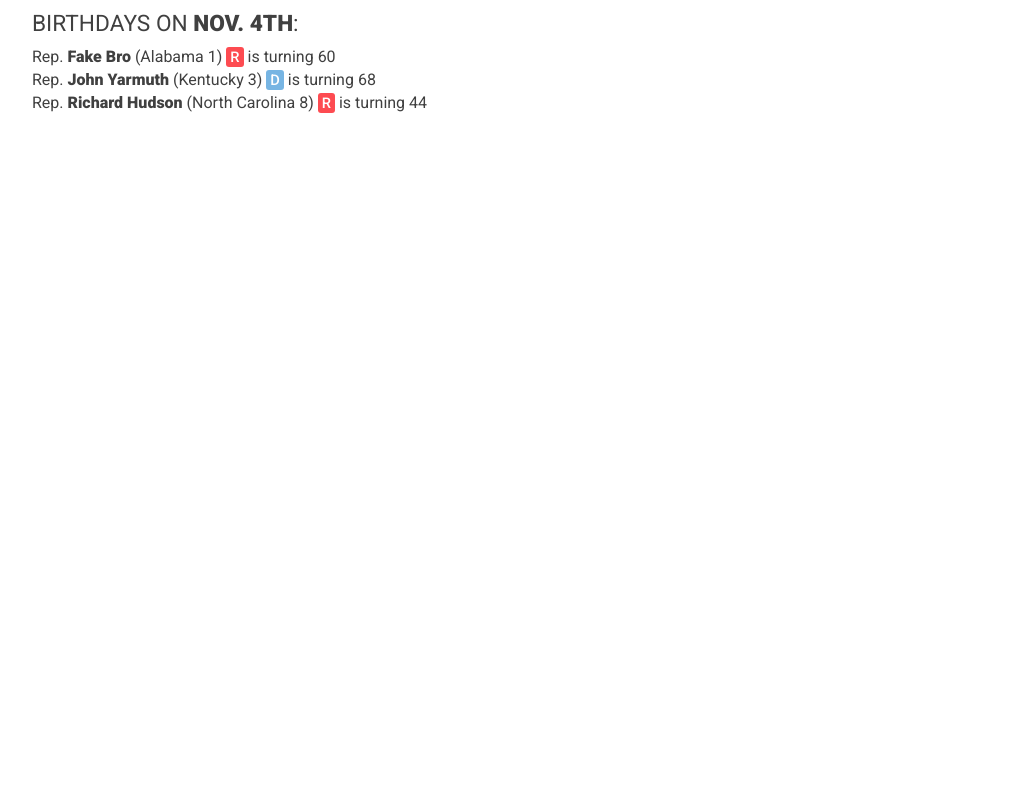
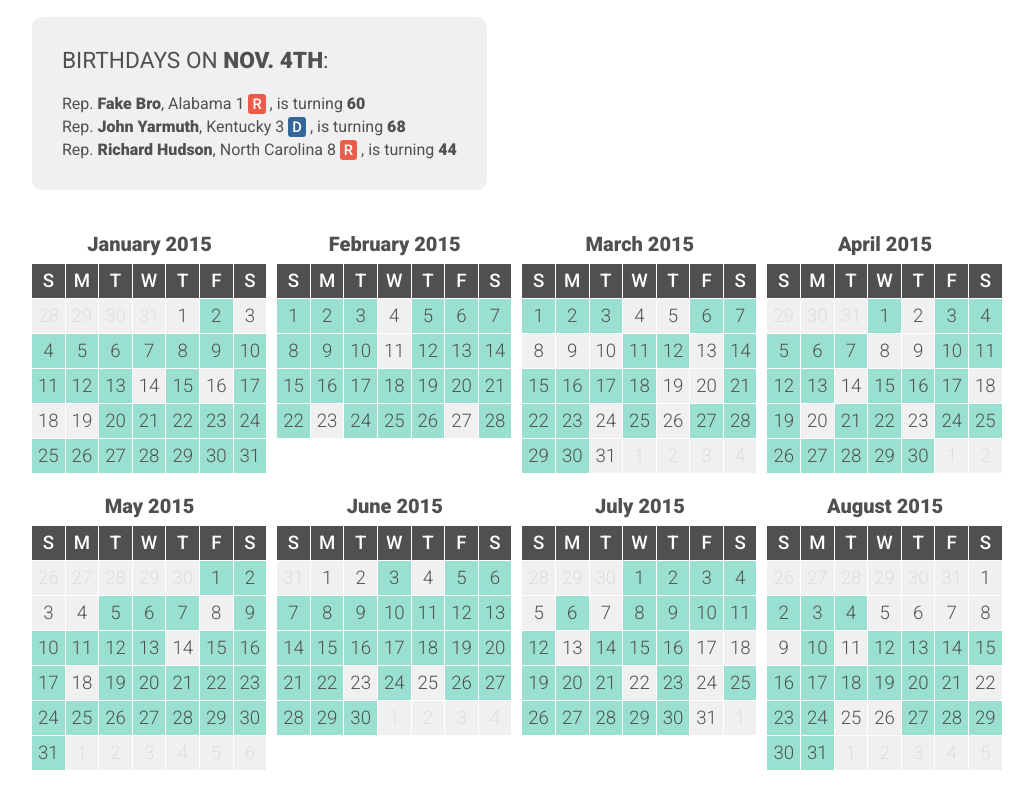
Before and after one commit to Libbygi/congress-birthday-calendar, a website: page index.html in a window 1280 px wide. Shown: the part 88-876 px from the top of the page, without its empty margins (32-1065 px from the left). Before the commit the page ends 800 px from the top, so only its background shows below. Drawn offline with Linux system fonts and the light colour scheme.

Commit message:
tons of style

```diff
--- a/index.html
+++ b/index.html
@@ -7,12 +7,15 @@
 	<script src="bower_components/jquery/dist/jquery.js"></script>
 	<script src="bower_components/moment/moment.js"></script>
 	<script src="bower_components/moment-timezone/builds/moment-timezone-with-data.js"></script>
+	<script src="bower_components/underscore/underscore.js"></script>
+	<script src="bower_components/clndr/clndr.min.js"></script>
 	<link href="styles.css" rel="stylesheet">
 	<link rel="stylesheet" href="https://maxcdn.bootstrapcdn.com/font-awesome/4.4.0/css/font-awesome.min.css">
 
 </head>
 
 <body>
+<div id="container">
 <div class="top">
 	<h1 class="header"><i class="fa fa-birthday-cake"></i> HBD Congress</h1>
 
@@ -24,7 +27,11 @@
 
 </div><!--top-->
 
+<div class="calendars">
 
+</div>
+
+</div><!--container-->
 </body>
 
 <script src="scripts.js"></script>
--- a/scripts.js
+++ b/scripts.js
@@ -16,6 +16,39 @@
 
 		console.log("Got data!");
 
+		for(i=1; i<=12; i++){
+			calendar = $('<div class="calendar"></div>').appendTo($(".calendars"));
+
+			//At every month, going through member list to see who has bdays in that month
+
+			//[] that's an empty array
+
+			var birthdays = [];
+
+			//next line that follows is going through list
+			data.forEach(function(legislator){
+
+				var leg_bday = moment(legislator.DOB).tz("America/New_York");
+
+				if(leg_bday.month() == i-1){
+					birthdays.push({
+						date: today.year() + "-" + (leg_bday.month() + 1) + "-" + leg_bday.date(),
+						title: legislator.Name + "'s birthday"
+					});
+				}
+
+			});
+
+			console.log(birthdays)
+
+			$(calendar).clndr({
+				startWithMonth: today.year() + "-" + i + "-01",
+				events: birthdays
+			});
+
+		}
+
+
 		data.forEach(function(legislator){
 
 			var legislator_birthday = new moment(legislator.DOB);
@@ -32,7 +65,7 @@
 				var chamber = "Sen.";
 			else var chamber = "Rep.";
 
-				$(".birthdays_today ul").append("<li>" + chamber + " <span>" + legislator.Name + "</span> (" + legislator.Region + ") <div class='party_bug_" + party_abbrev + "'>" + party_abbrev + "</div>" + " is turning " + (today.year() - legislator_birthday.year()) + "</li>");
+				$(".birthdays_today ul").append("<li>" + chamber + " <span>" + legislator.Name + "</span>, " + legislator.Region + " <div class='party_bug_" + party_abbrev + "'>" + party_abbrev + "</div>" + " , is turning <span>" + (today.year() - legislator_birthday.year()) + "</span></li>");
 			}
 
 		});
--- a/styles.css
+++ b/styles.css
@@ -2,27 +2,18 @@
 
 body {
 	font-family: Roboto;
-	color: #404040;
+	color: #505050;
 	margin: 0;
 	padding: 0;
 	font-weight: 400;
 	font-size: 12pt;
 }
 
-ul{
-	list-style-type: none;
-	list-style-position: inside;
-	margin: 10px 0 0 0;
-	padding: 0;
-}
-
 h1{
 	font-size: 40pt;
 	font-weight: 900;
 }
-
-
-.top{
+#container{
 	width: 90%;
 	margin: auto;
 	margin-top: 10px;
@@ -38,15 +29,25 @@ h1{
 
 .birthdays_today {
 	display: inline-block;
-	width: 100%;
+	margin: 22px 0 22px 0;
+	background-color: #f0f0f0;
+	padding: 30px 30px 27px 30px;
+	border-radius: 10px;
 }
 
 .birthdays_today p{
 	font-size: 17pt;
 	font-weight: 400;
-	margin: 15px 0 0 0;
 	padding: 0;
 	text-transform: uppercase;
+	margin: 0 0 20px 0;
+}
+
+.birthdays_today ul{
+	list-style-type: none;
+	list-style-position: inside;
+	margin: 10px 0 0 0;
+	padding: 0;
 }
 
 .birthdays_today li{
@@ -60,7 +61,7 @@ h1{
 
 .party_bug_D{
 	display: inline-block;
-	background-color: #77b5e3;
+	background-color: #336699;
 	padding: 1px 4px 1px 4px;
 	color: #fff;
 	border-radius: 3px;
@@ -70,7 +71,7 @@ h1{
 
 .party_bug_R{
 	display: inline-block;
-	background-color: #fd4b51;
+	background-color: #ec5c4b;
 	padding: 1px 4px 1px 4px;
 	color: #fff;
 	border-radius: 3px;
@@ -80,10 +81,74 @@ h1{
 
 .party_bug_I{
 	display: inline-block;
-	background-color: #fbdc58;
+	background-color: ##fbee28;
 	padding: 1px 4px 1px 4px;
 	color: #fff;
 	border-radius: 3px;
 	font-weight: 500;
 	font-size: 11pt;
 }
+
+.calendars{
+	display: inline-block;
+	margin-top: 20px;
+}
+
+
+.clndr-next-button, .clndr-previous-button{
+	display:none;
+}
+
+
+
+.calendar{
+	display: inline-block;
+	margin: 0 10px 20px 0;
+}
+
+.month{
+	font-weight: 900;
+	font-size: 15pt;
+	text-align: center;
+	text-align: center;
+	margin-bottom: 8px;
+}
+
+.header-day{
+	font-size: 14pt;
+	background-color: #505050;
+	border-right: 1px solid #fff;
+	border-bottom: 1px solid #fff;
+	color: #fff;
+}
+
+.clndr-table thead td{
+	padding: 6px 0 6px 0;
+	text-align: center;
+	font-weight: 500;
+}
+
+.day-contents{
+	font-size: 14pt;
+	padding: 6px;
+	font-weight: 300;
+	text-align: center;
+	letter-spacing: -.003em;
+	border-right: 1px solid #fff;
+	border-bottom: 1px solid #fff;
+}
+
+
+.day{
+	background-color: #f0f0f0;
+}
+
+.event{
+	background-color: #9ae0d1;
+}
+
+
+
+.adjacent-month{
+	color: #ddd;
+}
```
